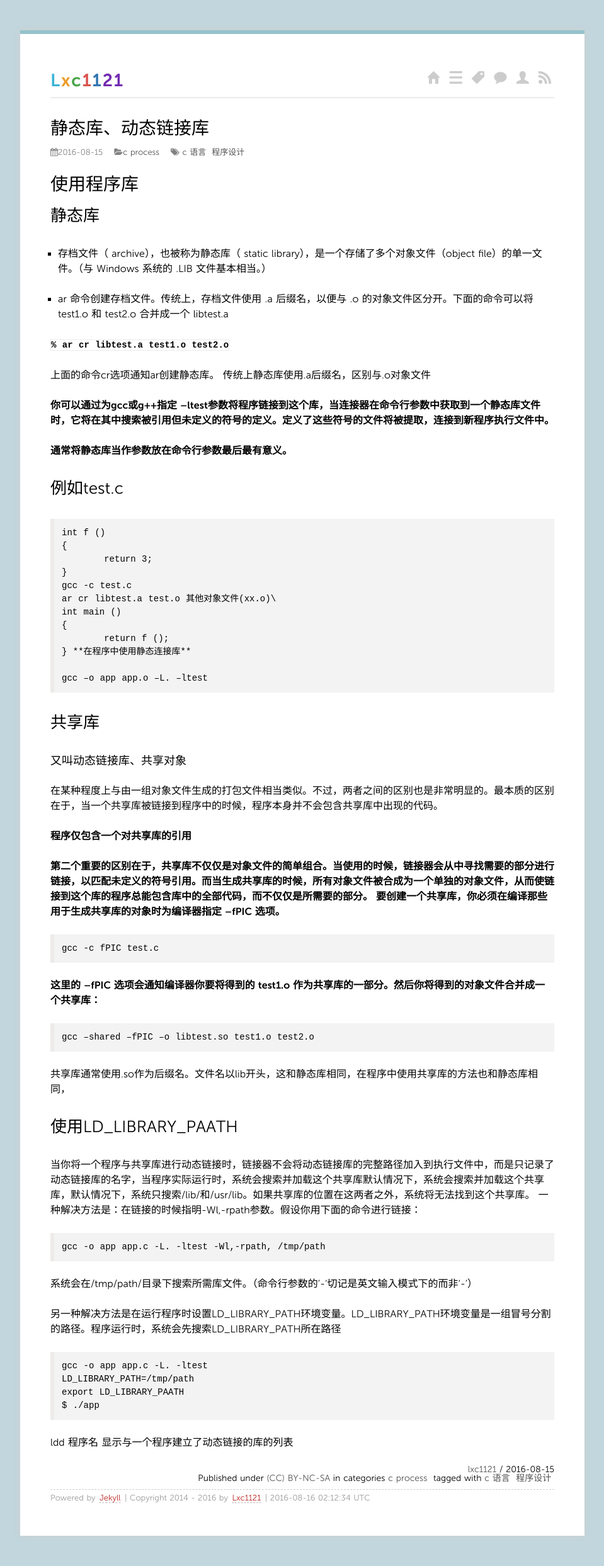
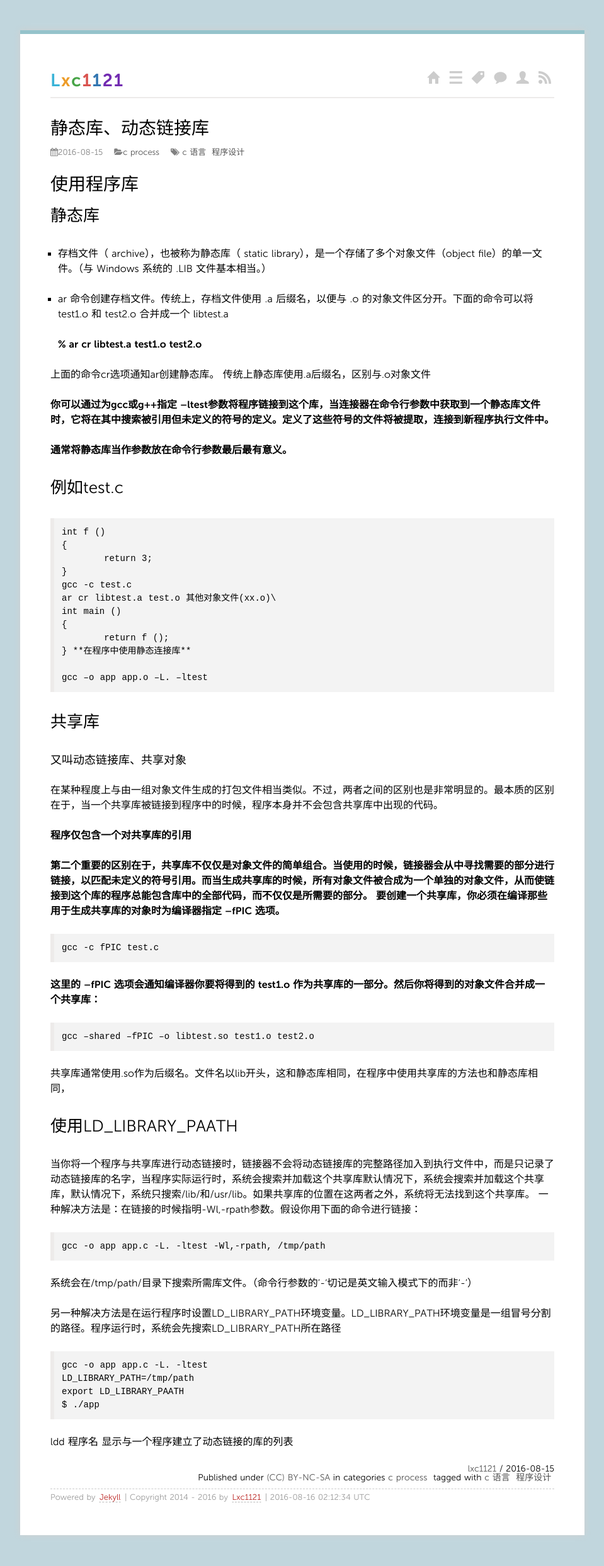
Before and after one commit to lxc1121/lxc1121.github.io, a Jekyll site: the page built from _posts/2016/2016-08-15-sharelib.md, in a window 1280 px wide. Shown: the whole page at 63% size, without its empty margins (160-1119 px from the left). Built offline with Jekyll 4.4.1, drawn with Linux system fonts in a browser that asks for light colours; nearby versions of some CDN libraries; comment, search, counter and statistics services are not loaded.

Commit message:
change md files

```diff
--- a/_posts/2016/2016-08-15-sharelib.md
+++ b/_posts/2016/2016-08-15-sharelib.md
@@ -15,7 +15,7 @@ tags:
 
 * ar 命令创建存档文件。传统上，存档文件使用 .a 后缀名，以便与 .o 的对象文件区分开。下面的命令可以将 test1.o 和 test2.o 合并成一个 libtest.a
 
-**`% ar cr libtest.a test1.o test2.o`**
+	**% ar cr libtest.a test1.o test2.o**
 
 上面的命令cr选项通知ar创建静态库。
 传统上静态库使用.a后缀名，区别与.o对象文件
```
